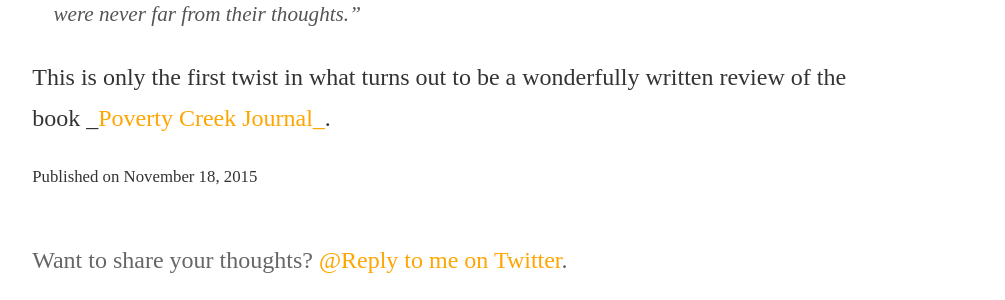
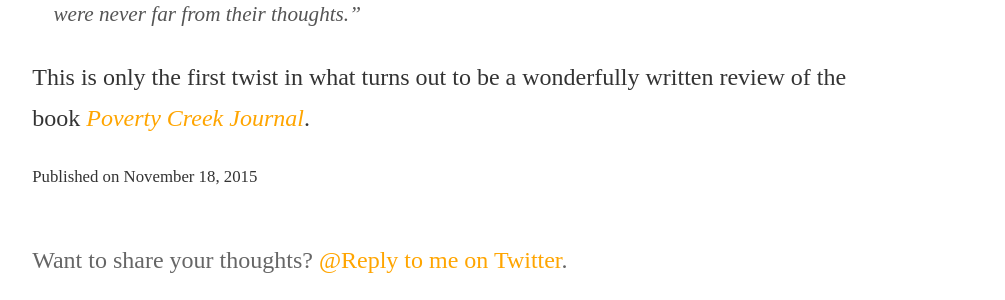
Before and after one commit to ryanirelan/ryanirelan.github.io, a Jekyll site: the page built from _posts/2015-11-18-what-we-think-about-while-running.markdown, in a window 1280 px wide. Shown: the part 454-754 px from the top of the page, without its empty margins (197-1202 px from the left). Built offline with Jekyll 4.4.1, drawn with Linux system fonts in a browser that asks for light colours; nearby versions of some CDN libraries; some web fonts are replaced.

Commit message:
Fixed typo

```diff
--- a/_posts/2015-11-18-what-we-think-about-while-running.markdown
+++ b/_posts/2015-11-18-what-we-think-about-while-running.markdown
@@ -7,4 +7,4 @@ external-url: http://www.newyorker.com/news/sporting-scene/what-we-think-about-w
 
 > “While all the participants had periods during their run where they appeared to be comfortable and thinking about other things,” the researchers wrote, “pain and discomfort were never far from their thoughts.”
 
- This is only the first twist in what turns out to be a wonderfully written review of the book _[Poverty Creek Journal_](https://www.tupelopress.org/books/poverty_creek).
+ This is only the first twist in what turns out to be a wonderfully written review of the book _[Poverty Creek Journal](https://www.tupelopress.org/books/poverty_creek)_.
```
